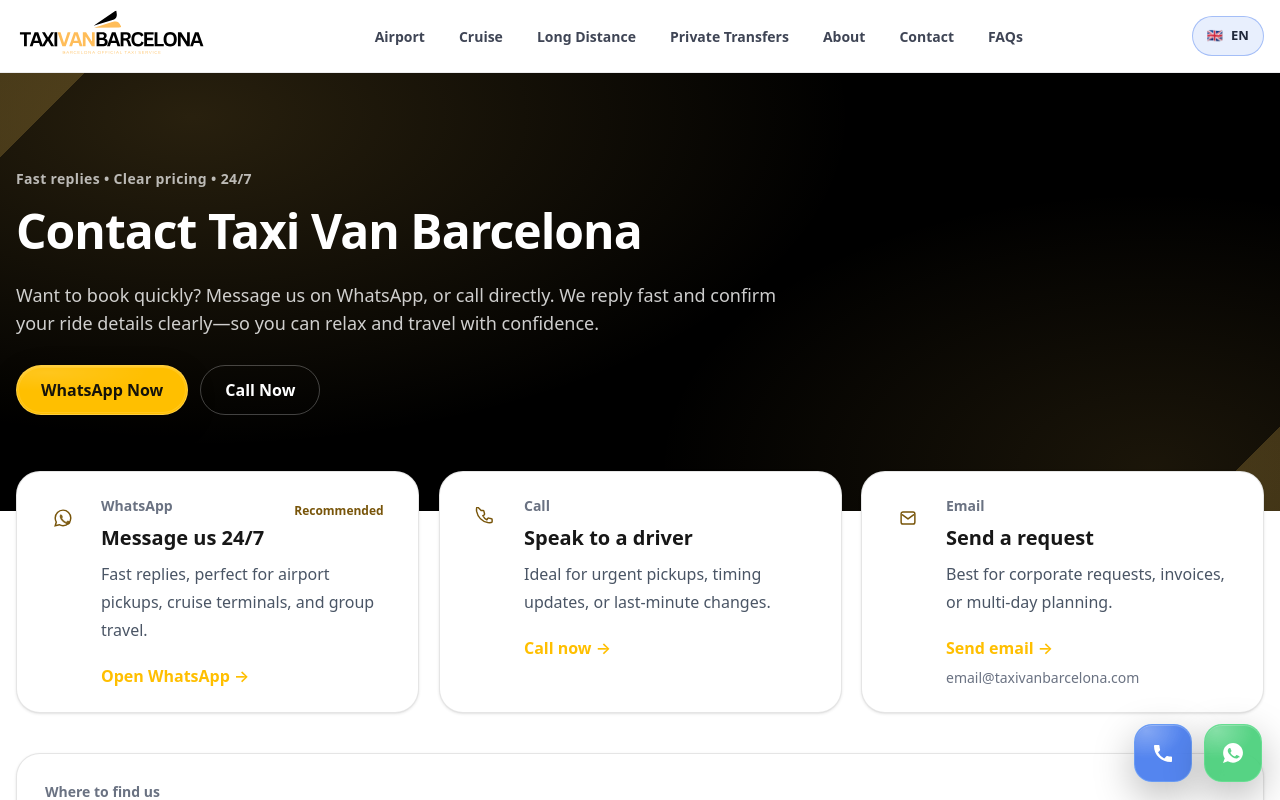
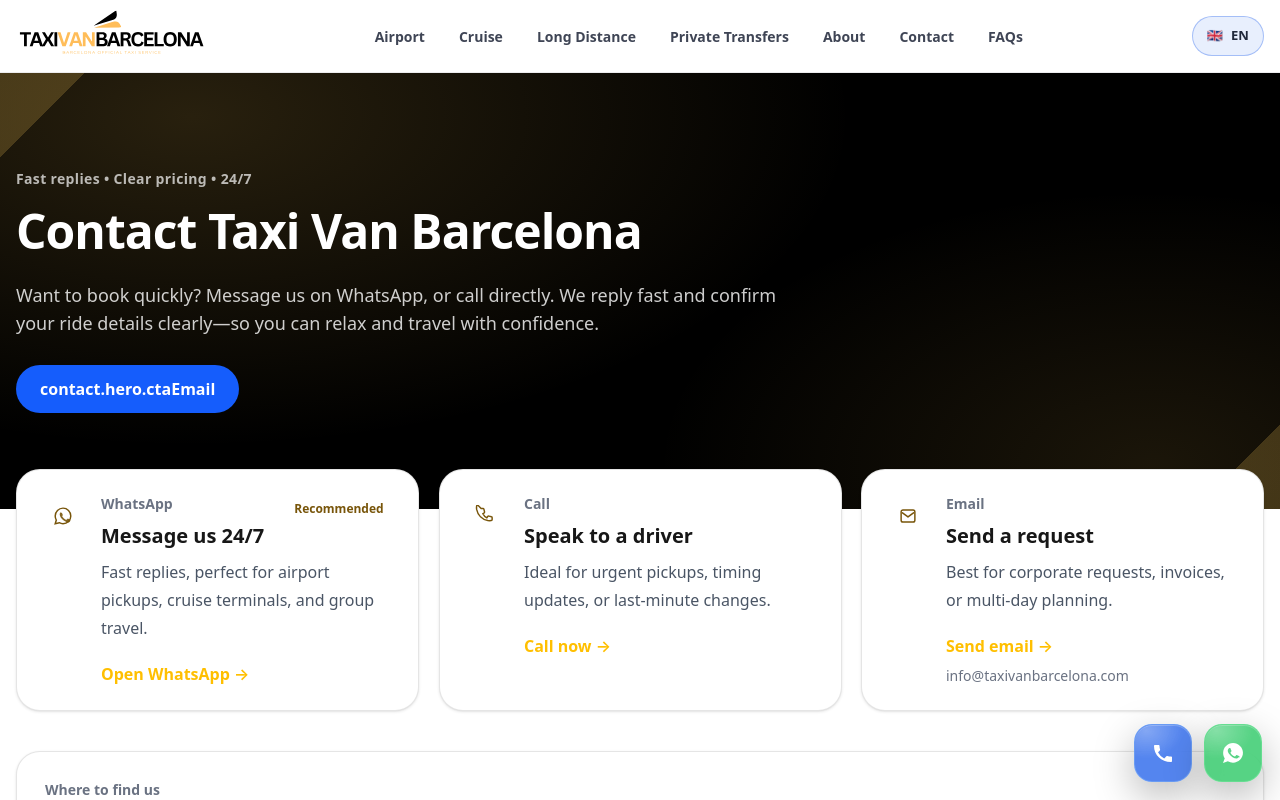
Before and after one commit to insidedopamineacademy-cmd/taxivanbarcelona, a Next.js app: page /en/contact in a window 1280 px wide. Shown: the top 800 px of the page. Built offline with nearby package versions, Linux system fonts and the light colour scheme.

Commit message:
Update contact hero CTA to email and ensure info@ email

```diff
--- a/app/[locale]/contact/page.tsx
+++ b/app/[locale]/contact/page.tsx
@@ -4,7 +4,7 @@ import Link from "next/link";
 
 const PHONE_E164 = "+34625099099";
 const WHATSAPP_E164 = "34625099099";
-const EMAIL = "email@taxivanbarcelona.com";
+const EMAIL = "info@taxivanbarcelona.com";
 const ADDRESS = "Av Parallel 49, 08001 Barcelona";
 
 const GMAPS_QUERY = encodeURIComponent(ADDRESS);
@@ -122,18 +122,10 @@ export default async function ContactPage() {
 
             <div className="mt-7 flex flex-wrap gap-3">
               <a
-                className="btn btn-gold"
-                href={`https://wa.me/${WHATSAPP_E164}`}
-                target="_blank"
-                rel="noreferrer"
+                className="btn px-6 py-3 rounded-full bg-blue-600 text-white hover:bg-blue-700 font-semibold"
+                href={`mailto:${EMAIL}`}
               >
-                {tr("hero.ctaWhatsApp", "WhatsApp Now")}
-              </a>
-              <a
-                className="btn px-6 py-3 rounded-full border border-white/25 text-white hover:bg-white/10 font-semibold"
-                href={`tel:${PHONE_E164}`}
-              >
-                {tr("hero.ctaCall", "Call Now")}
+                {tr("hero.ctaEmail", "Email Us")}
               </a>
             </div>
           </div>
```
